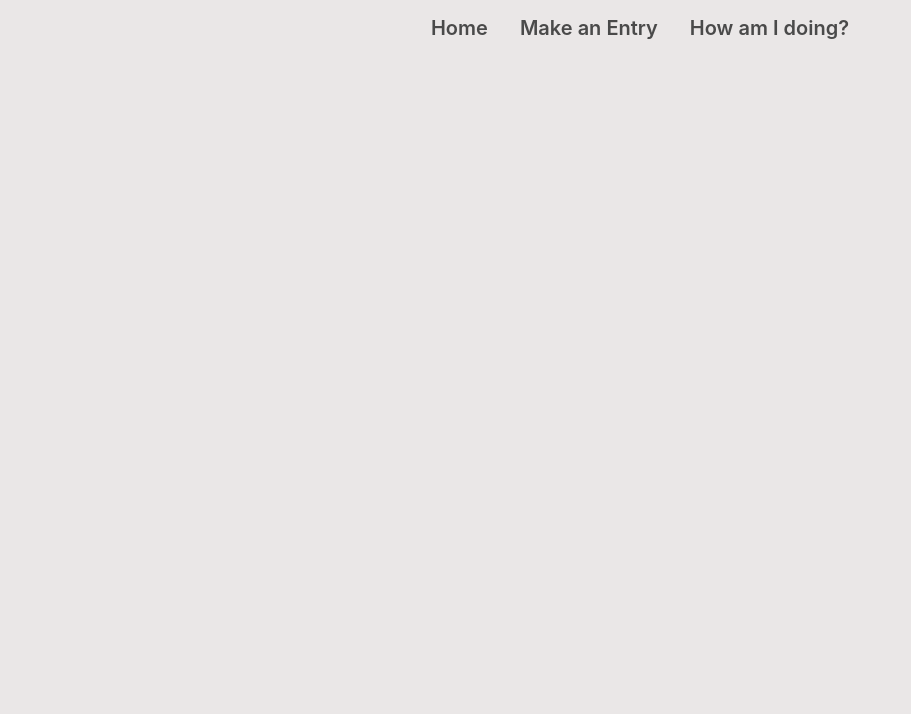
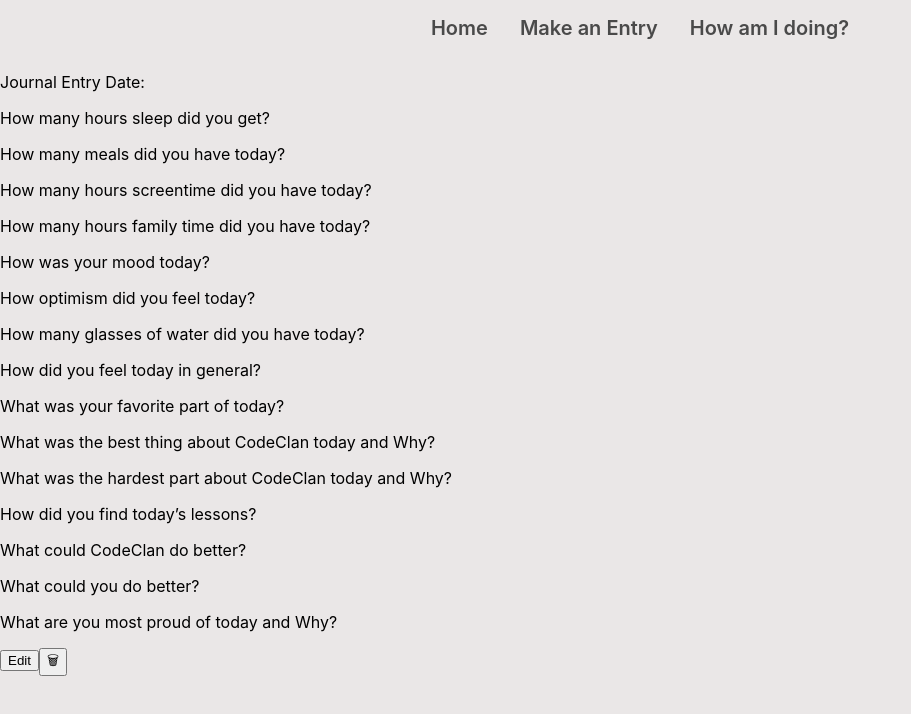
Before and after one commit to MackieJG/codeclan-journal-app, a React (Create React App) app in the folder client/: page /entry/1 in a window 1280 px wide. Shown: the top 714 px of the page, without its empty margins (0-911 px from the left). Built offline with nearby package versions, Linux system fonts and the light colour scheme; no server answers.

Commit message:
updating individual journal entry

```diff
--- /dev/null
+++ b/client/src/Components/IndividualJournalEntry.js
@@ -0,0 +1,40 @@
+import { useEffect, useState } from "react";
+import { useParams } from "react-router-dom";
+import { getEntry } from "./JournalService";
+
+
+const IndividualJournalEntry = ({handleUpdate, handleDelete}) => {
+    console.log(IndividualJournalEntry)
+
+    const {id} = useParams();
+    const [entry, setEntry] = useState({});
+
+    useEffect(() => {
+        getEntry(id).then(data => setEntry(data));
+    }, [id]);
+
+    return (
+        <>
+        <p>Journal Entry Date: {entry.date}</p>
+        <p>How many hours sleep did you get? {entry.sleep}</p>
+        <p>How many meals did you have today? {entry.meals}</p>
+        <p>How many hours screentime did you have today? {entry.screentime}</p>
+        <p>How many hours family time did you have today? {entry.family}</p>
+        <p>How was your mood today? {entry.mood}</p>
+        <p>How optimism did you feel today? {entry.optimism}</p>
+        <p>How many glasses of water did you have today? {entry.hydration}</p>
+        <p>How did you feel today in general? {entry.how_1}</p>
+        <p>What was your favorite part of today? {entry.what_1}</p>
+        <p>What was the best thing about CodeClan today and Why? {entry.what_2}</p>
+        <p>What was the hardest part about CodeClan today and Why? {entry.what_3}</p>
+        <p>How did you find today’s lessons? {entry.how_2}</p>
+        <p>What could CodeClan do better? {entry.what_4}</p>
+        <p>What could you do better? {entry.what_5}</p>
+        <p>What are you most proud of today and Why? {entry.what_6}</p>
+        <button onClick={handleUpdate}>Edit</button>
+        <button onClick={handleDelete}>🗑 </button>
+        </>
+    );
+};
+
+export default IndividualJournalEntry;
--- a/client/src/Components/JournalDetail.js
+++ b/client/src/Components/JournalDetail.js
@@ -1,4 +1,6 @@
 import { deleteEntry, putEntry } from './JournalService';
+import IndividualJournalEntry from './IndividualJournalEntry';
+import { Link } from 'react-router-dom';
 
 const JournalDetail = ({ entry, removeEntry, updateEntry }) => {
 
@@ -17,13 +19,19 @@ const JournalDetail = ({ entry, removeEntry, updateEntry }) => {
             })
     };
 
+    const JournalEntry = ((entry) => {
+        return (
+            <>
+            <IndividualJournalEntry entry={entry} removeEntry={removeEntry} key={entry._id} updateEntry={updateEntry} handleUpdate={handleUpdate} />
+            </>
+        )
+    })
+
     return (
         <>
             <p>Journal Entry Date: {entry.date}</p>
-            {/* <p>Checked in? {entry.checked_in ? 'true' : 'false'}</p> */}
-            {/* <button onClick={() => handleUpdate()}>Check {entry.checked_in ? 'Out' : 'In'}</button> */}
-            <button onClick={()=> handleUpdate()}></button>
             <button onClick={() => handleDelete()}> 🗑 </button>
+            <Link to={"/entry/" + entry._id}>View Entry </Link>
             <hr />
         </>
     )
--- a/client/src/Components/JournalService.js
+++ b/client/src/Components/JournalService.js
@@ -28,3 +28,8 @@ export const putEntry = (payload) => {
     })
         .then(res => res.json())
 };
+
+export const getEntry = (id) => {
+    return fetch(baseURL + id)
+        .then(res => res.json())
+};
--- a/client/src/Containers/JournalContainer.js
+++ b/client/src/Containers/JournalContainer.js
@@ -7,6 +7,7 @@ import JournalForm from '../Components/JournalForm'
 import JournalList from '../Components/JournalList'
 import { getEntries } from '../Components/JournalService'
 import NavBar from '../Components/NavBar'
+import IndividualJournalEntry from '../Components/IndividualJournalEntry';
 
 
 const JournalContainer = () => {
@@ -49,6 +50,7 @@ const JournalContainer = () => {
                 <Routes>
                 <Route path='/' element={<Home />} />
                 <Route path='/entry' element={<JournalForm addEntry={addEntry} />} />
+                <Route path='/entry/:id' element={<IndividualJournalEntry />} />
                 <Route path='/list' element={<JournalList journalEntries={journalEntries} removeEntry={removeEntry} updateEntry={updateEntry} />} />
                 </Routes>
             </Router>
```
Also changed, not shown: 1 other file (tests, documents, lock files or other folders).
